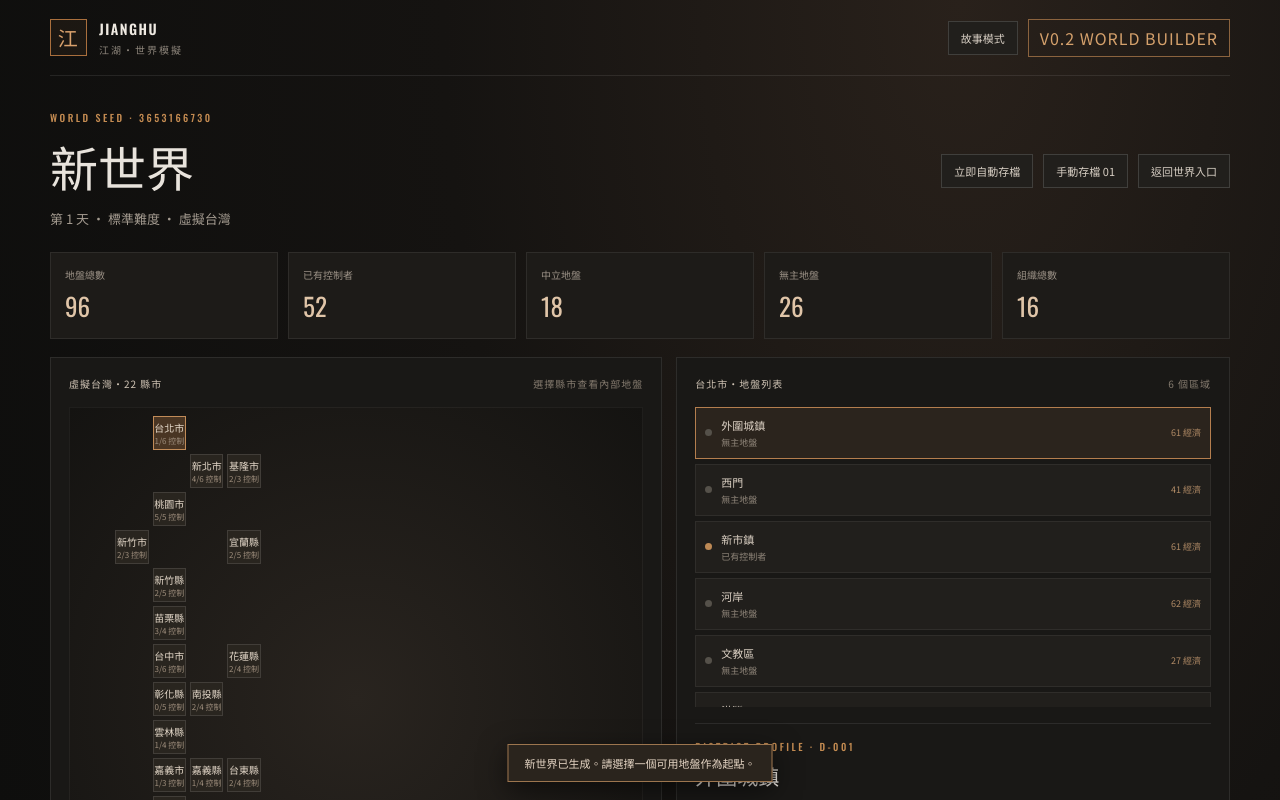
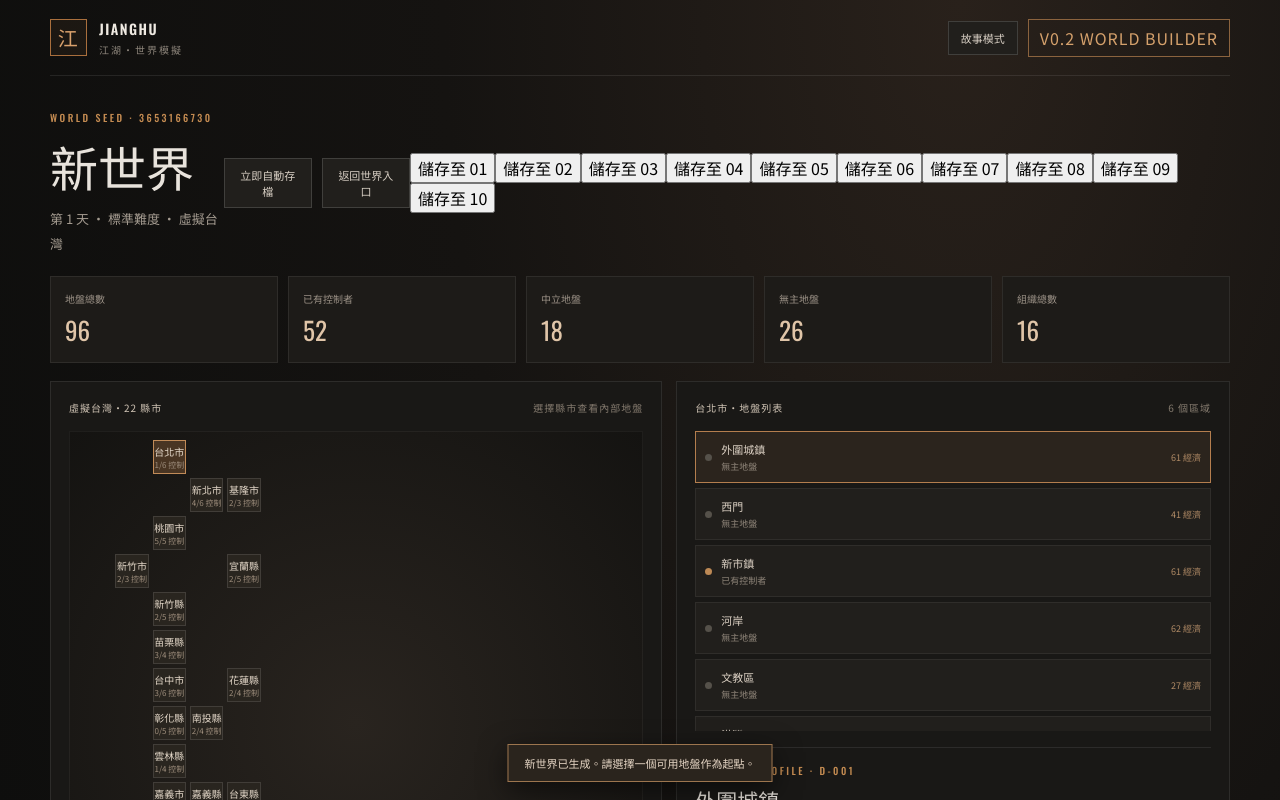
Before and after one commit to gmaeplay2022-hue/underworld-empire, a React (Vite) app: page / in a window 1280 px wide. Both pictures are taken after a click on the button "生成新世界 →". Shown: the top 800 px of the page. Built offline with nearby package versions, Linux system fonts and the light colour scheme.

Commit message:
feat: expose all ten manual save slots in world view

```diff
--- a/src/WorldGame.tsx
+++ b/src/WorldGame.tsx
@@ -18,7 +18,7 @@ export default function WorldGame({onStory}:{onStory:()=>void}){
  return <main className="world-shell">
   <header className="world-top"><a className="brand" href="#"><span className="brand-mark">江</span><span>JIANGHU<small>江湖・世界模擬</small></span></a><div className="world-actions"><button onClick={onStory}>故事模式</button><span className="mode-pill">V0.2 WORLD BUILDER</span></div></header>
   {!world?<section className="world-start"><div className="kicker">WORLD GENERATION SYSTEM</div><h1>建立你的江湖世界</h1><p>固定的虛擬台灣，動態生成的勢力、人脈與地方局勢。每個世界都有獨立種子，可以長期保存。</p><div className="seed-control"><label htmlFor="seed">世界種子（可留空自動產生）</label><input id="seed" value={seedInput} onChange={e=>setSeedInput(e.target.value.replace(/[^0-9]/g,"").slice(0,10))} placeholder="例如 20261122" inputMode="numeric"/></div><button className="primary world-create" onClick={newGame}>生成新世界 →</button><div className="world-start-notes"><span>22 縣市</span><span>96 個地盤</span><span>8 個主要 AI 勢力</span><span>平衡勢力密度</span></div><div className="save-list"><h3>本機存檔</h3><div className="save-row"><span>自動存檔</span><small>{slots.some(s=>s.slot===0)?"最近自動保存":"尚無自動存檔"}</small><button disabled={!slots.some(s=>s.slot===0)} onClick={()=>load(0)}>讀取</button></div>{Array.from({length:10},(_,i)=>{const slot=i+1;const saved=slots.find(s=>s.slot===slot);return <div className="save-row" key={slot}><span>存檔 {String(slot).padStart(2,"0")}</span><small>{saved?saved.label+" · "+new Date(saved.savedAt).toLocaleString():"空存檔槽"}</small><div className="save-buttons"><button disabled={!saved} onClick={()=>load(slot)}>讀取</button><button disabled={!world} onClick={()=>save(slot)}>儲存</button></div></div>;})}</div></section>
-  :<><section className="world-heading"><div><div className="kicker">WORLD SEED · {world.seed}</div><h1>{world.name}</h1><p>第 {world.day} 天 · 標準難度 · 虛擬台灣</p></div><div className="world-heading-actions"><button onClick={()=>save(0)}>立即自動存檔</button><button onClick={()=>save(1)}>手動存檔 01</button><button onClick={()=>setWorld(null)}>返回世界入口</button></div></section>
+  :<><section className="world-heading"><div><div className="kicker">WORLD SEED · {world.seed}</div><h1>{world.name}</h1><p>第 {world.day} 天 · 標準難度 · 虛擬台灣</p></div><div className="world-heading-actions"><button onClick={()=>save(0)}>立即自動存檔</button><button onClick={()=>setWorld(null)}>返回世界入口</button></div><div className="save-slot-actions">{Array.from({length:10},(_,i)=><button key={i} onClick={()=>save(i+1)}>儲存至 {String(i+1).padStart(2,"0")}</button>)}</div></section>
    {world.player&&<section className="player-banner"><b>{world.player.organizationName}</b><span>領導人：{world.player.leaderName}</span><span>起始地盤：{world.districts.find(d=>d.id===world.player?.startDistrictId)?.name}</span></section>}<section className="world-stats"><div><span>地盤總數</span><b>{stats?.districts}</b></div><div><span>已有控制者</span><b>{stats?.controlled}</b></div><div><span>中立地盤</span><b>{stats?.neutral}</b></div><div><span>無主地盤</span><b>{stats?.unclaimed}</b></div><div><span>組織總數</span><b>{stats?.factions}</b></div></section>
    <section className="map-layout"><div className="map-panel"><div className="section-head"><span>虛擬台灣・22 縣市</span><small>選擇縣市查看內部地盤</small></div><div className="county-map">{mapOrder.map(id=>{const c=world.counties.find(x=>x.id===id)!;const ds=world.districts.filter(d=>d.countyId===id);const controlled=ds.filter(d=>d.controllerId).length;return <button key={id} className={"county-tile "+(selectedCounty===id?"active":"")} style={{gridColumn:c.x,gridRow:c.y}} onClick={()=>{setSelectedCounty(id);setSelectedDistrict(null);}}><b>{c.name}</b><small>{controlled}/{c.districts} 控制</small></button>;})}</div><div className="map-legend"><span><i className="legend-controlled"/>有控制者</span><span><i className="legend-neutral"/>中立</span><span><i className="legend-empty"/>無主</span></div></div>
     <div className="district-panel"><div className="section-head"><span>{county?.name??"縣市"}・地盤列表</span><small>{districts.length} 個區域</small></div><div className="district-list">{districts.map(d=><button key={d.id} className={"district-row "+(district?.id===d.id?"active":"")} onClick={()=>setSelectedDistrict(d.id)}><span className={"district-dot "+d.status}/><span><b>{d.name}</b><small>{d.status==="controlled"?"已有控制者":d.status==="neutral"?"中立地方網絡":"無主地盤"}</small></span><em>{d.economy} 經濟</em></button>)}</div>
```
